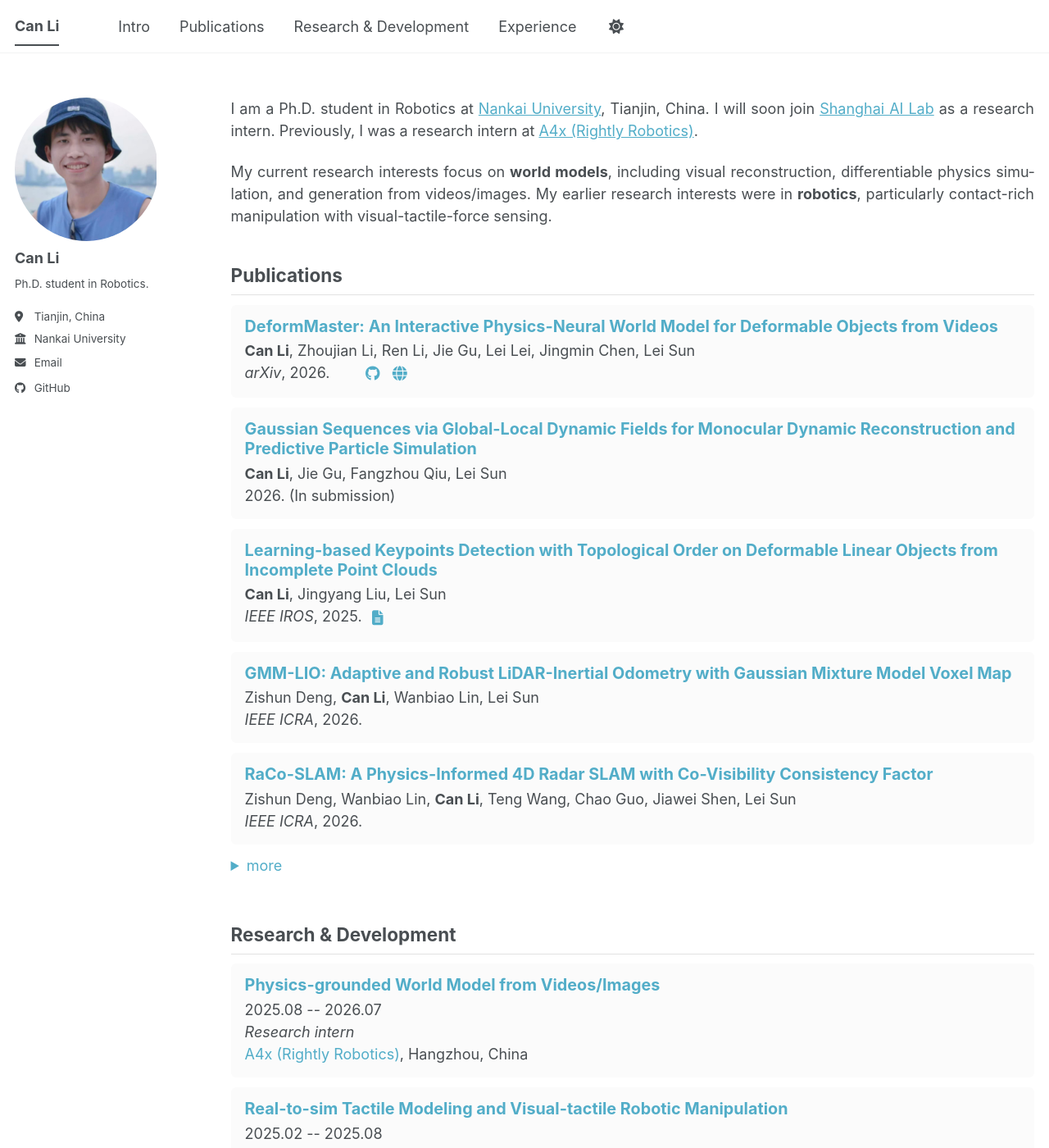
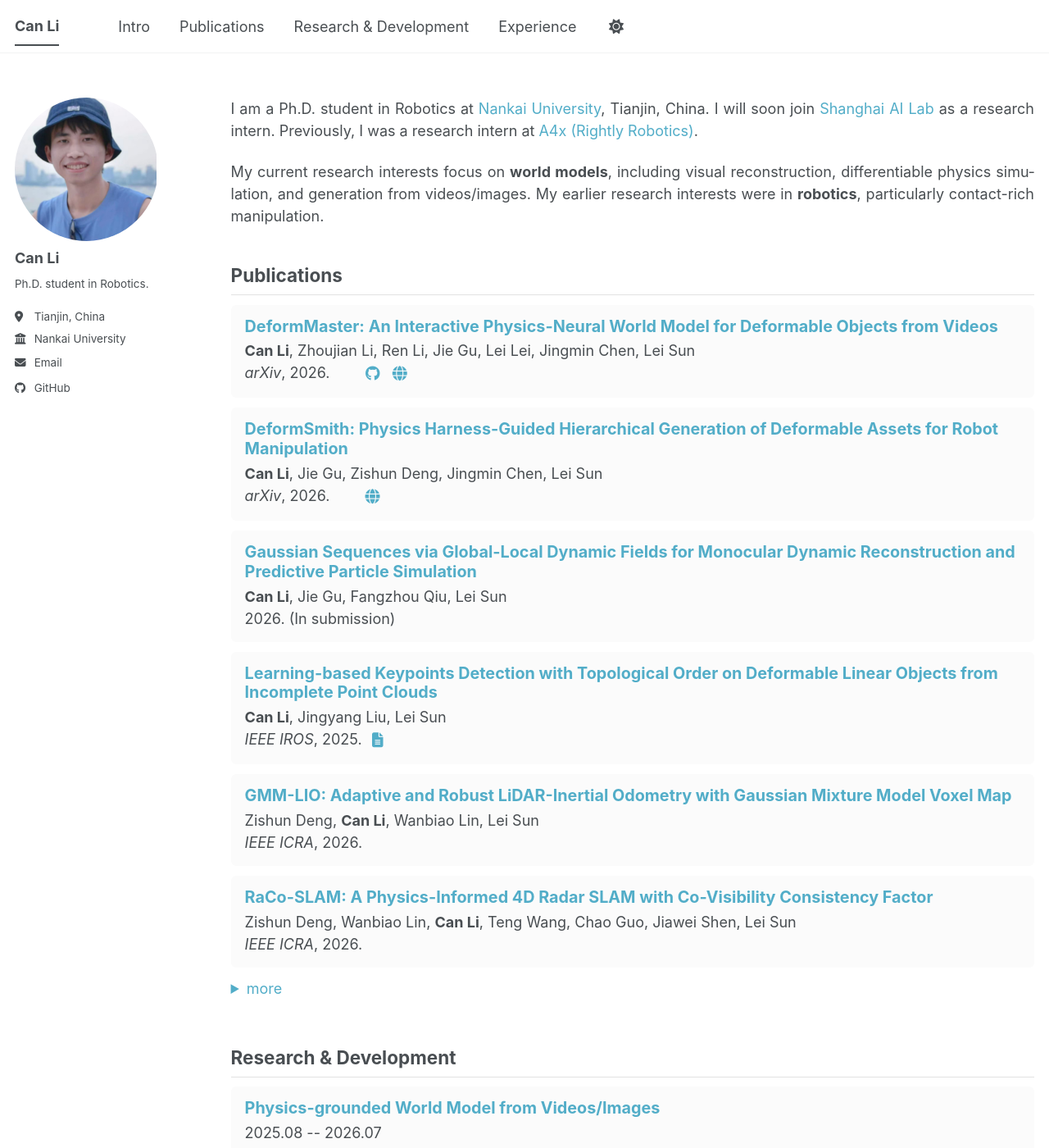
Before and after one commit to CAN-Lee/Personal_Page, a Jekyll site: the page built from _pages/about.md, in a window 1280 px wide and 1400 px high. Shown: the whole window at 82% size. Built offline with Jekyll 4.4.1, drawn with Linux system fonts in a browser that asks for light colours; a style sheet for code colours, icons or effects is not loaded.

Commit message:
Update DeformSmith content and discourage search indexing

```diff
--- a/_includes/head.html
+++ b/_includes/head.html
@@ -1,6 +1,7 @@
 {% include base_path %}
 
 <meta charset="utf-8">
+<meta name="robots" content="noindex, nofollow, noarchive">
 
 {% include seo.html %}
 
--- a/_includes/publications-list.html
+++ b/_includes/publications-list.html
@@ -4,6 +4,7 @@
 {% assign earlier_papers = '/publications/cylindrical-assembly/|/publications/countersunk-assembly/|/publications/debris-sensor/' | split: '|' %}
 {% for publication in publications %}
   {% assign post = publication %}
+  {% if post.permalink == '/publications/deformsmith/' %}{% continue %}{% endif %}
   {% if earlier_papers contains post.permalink %}{% continue %}{% endif %}
   {% if post.permalink == '/publications/shaft-pose-sensors/' %}
     {% assign current_post = post %}
@@ -14,6 +15,12 @@
     {% assign post = current_post %}
   {% endif %}
   {% include archive-single.html %}
+  {% if post.permalink == '/publications/deformmaster/' %}
+    {% assign current_post = post %}
+    {% assign post = publications | where: 'permalink', '/publications/deformsmith/' | first %}
+    {% if post %}{% include archive-single.html %}{% endif %}
+    {% assign post = current_post %}
+  {% endif %}
   {% if include.collapse and post.permalink == '/publications/raco-slam/' and forloop.last == false %}
     {% assign collapsed_papers = true %}
 <details class="publications-more">
--- a/_pages/about.md
+++ b/_pages/about.md
@@ -7,11 +7,11 @@ redirect_from:
   - /about.html
 ---
 
-<div markdown="1" lang="en" style="text-align: justify; -webkit-hyphens: auto; hyphens: auto;">
+<div class="homepage-bio" markdown="1" lang="en" style="text-align: justify; -webkit-hyphens: auto; hyphens: auto;">
 
 I am a Ph.D. student in Robotics at <a href="https://en.nankai.edu.cn/">Nankai University</a>, Tianjin, China. I will soon join <a href="https://www.shlab.org.cn/">Shanghai AI Lab</a> as a research intern. Previously, I was a research intern at <a href="https://www.a4x.io/">A4x (Rightly Robotics)</a>.
 
-My current research interests focus on **world models**, including visual reconstruction, differentiable physics simulation, and generation from videos/images. My earlier research interests were in **robotics**, particularly contact-rich manipulation with visual-tactile-force sensing.
+My current research interests focus on **world models**, including visual reconstruction, differentiable physics simulation, and generation from videos/images. My earlier research interests were in **robotics**, particularly contact-rich manipulation.
 
 </div>
 
--- /dev/null
+++ b/_publications/2026-09-17-deformsmith.md
@@ -0,0 +1,13 @@
+---
+title: 'DeformSmith: Physics Harness-Guided Hierarchical Generation of Deformable Assets for Robot Manipulation'
+date: 2026-09-17 00:00:00.000000000 +00:00
+authors: "<strong>Can Li</strong>, Jie Gu, Zishun Deng, Jingmin Chen, Lei Sun"
+# Metadata source: https://can-lee.github.io/deformsmith-web/
+venue: arXiv
+year: 2026
+arxiv: https://arxiv.org/abs/2609.18620
+website: https://can-lee.github.io/deformsmith-web/
+collection: publications
+permalink: "/publications/deformsmith/"
+excerpt: ''
+---
--- a/_sass/layout/_archive.scss
+++ b/_sass/layout/_archive.scss
@@ -7,7 +7,10 @@
 
   > p a,
   > p a:hover,
-  > p a:focus {
+  > p a:focus,
+  .homepage-bio a,
+  .homepage-bio a:hover,
+  .homepage-bio a:focus {
     text-decoration: none;
   }
 
--- a/_sass/layout/_page.scss
+++ b/_sass/layout/_page.scss
@@ -359,6 +359,10 @@
   .project-image-pair {
     display: grid;
     grid-template-columns: repeat(3, minmax(0, 1fr));
+    &.project-image-pair--demos {
+      // The scene is 4:3 and the close-up is square; preserve both at equal height.
+      grid-template-columns: minmax(0, 4fr) minmax(0, 3fr);
+    }
     &.project-image-pair--two {
       // Match rendered heights using each image's intrinsic aspect ratio.
       grid-template-columns: minmax(0, 8829fr) minmax(0, 11920fr);
```
Also changed, not shown: _portfolio/2025-06-01-world-model.md (+11 -1 lines), 2 other files.
